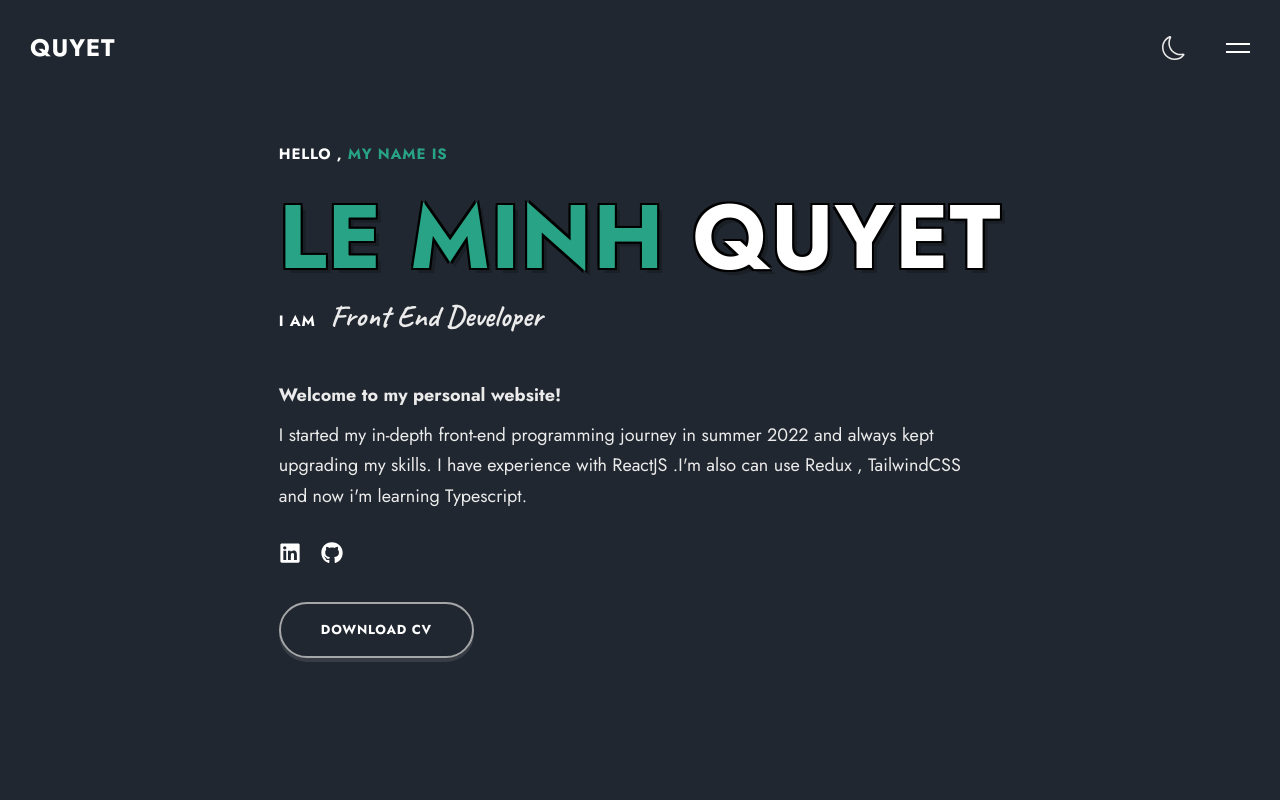
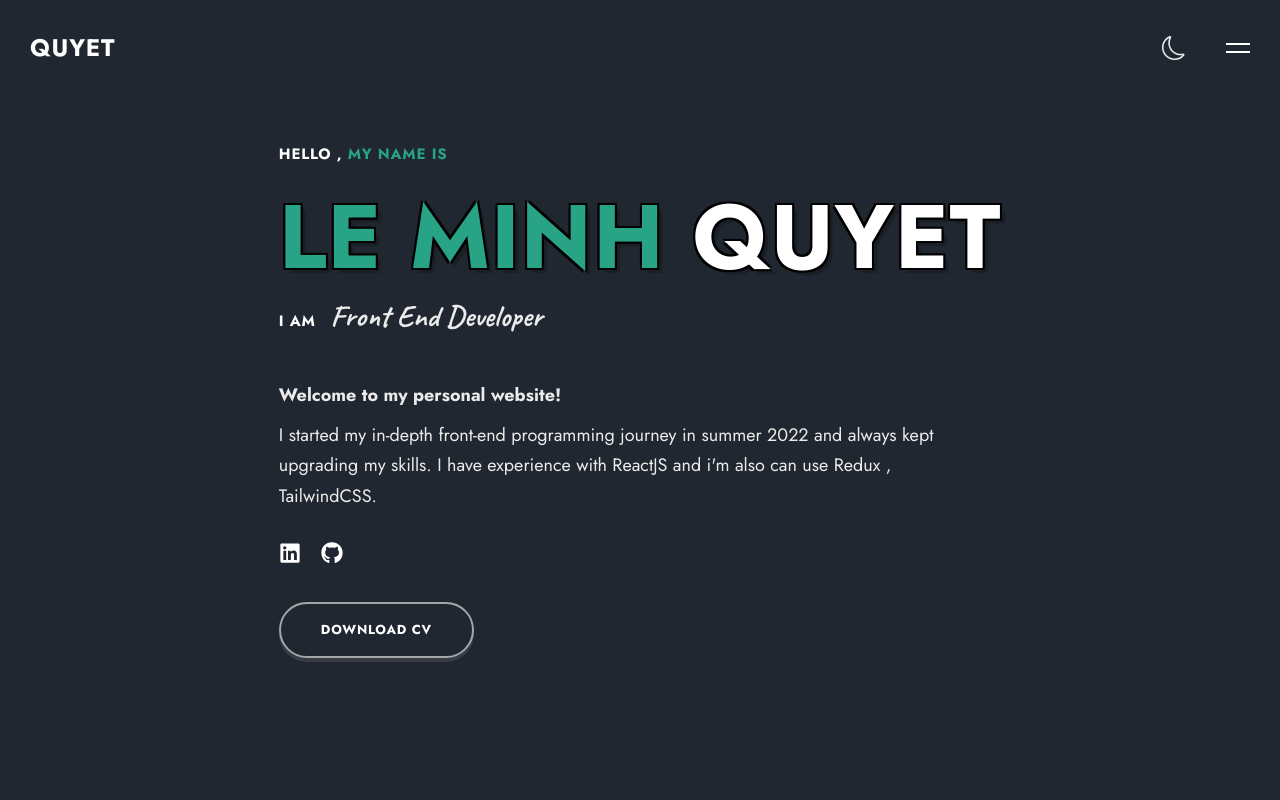
Before and after one commit to minhquyet1204/Portfolio, a React (Create React App) app: page /#home in a window 1280 px wide. Shown: the top 800 px of the page. Built offline with nearby package versions, Linux system fonts and the light colour scheme.

Commit message:
change little

```diff
--- a/src/components/home/Home.jsx
+++ b/src/components/home/Home.jsx
@@ -27,8 +27,7 @@ const Home = () => {
             <p className="home__about-text">
               I started my in-depth front-end programming journey in summer 2022
               and always kept upgrading my skills. I have experience with
-              ReactJS .I'm also can use Redux , TailwindCSS and now i'm learning
-              Typescript.
+              ReactJS and i'm also can use Redux , TailwindCSS.
             </p>
           </div>
 
```
